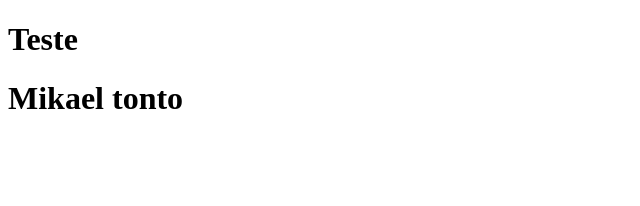
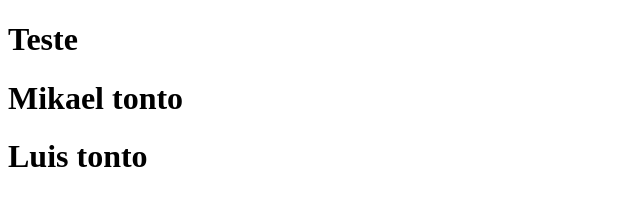
Before and after one commit to MikaelBraghini/aula-engenharia-soft, a plain HTML site: page index.html in a window 1280 px wide. Shown: the whole page, without its empty margins (0-640 px from the left). Drawn offline with Linux system fonts and the light colour scheme.

Commit message:
Update index.html

```diff
--- a/index.html
+++ b/index.html
@@ -8,5 +8,6 @@
 <body>
     <h1>Teste</h1>
     <h1>Mikael tonto</h1>
+    <h1>Luis tonto</h1>
 </body>
 </html>
```
